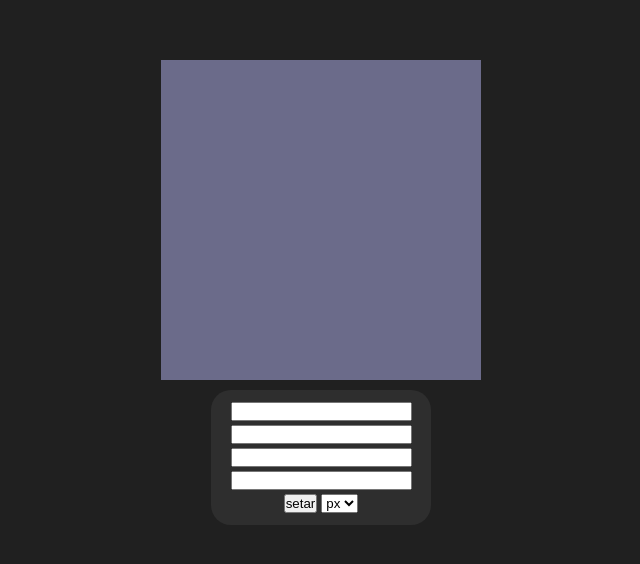
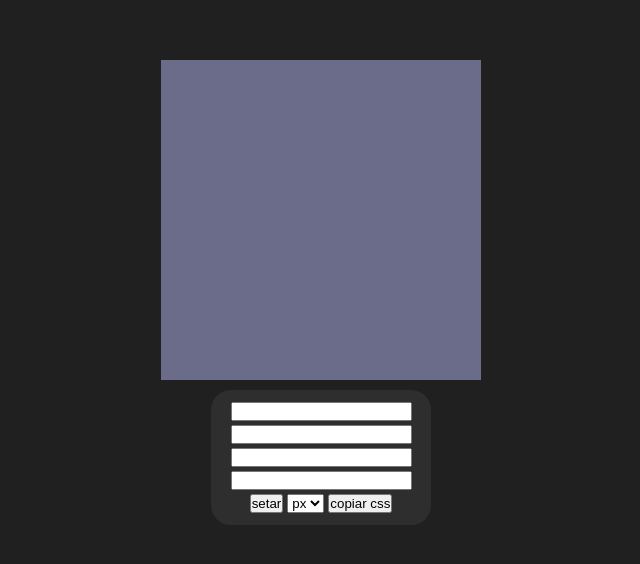
Before and after one commit to ricardomathheus/my-projects-of-app-ideas-repository, a plain HTML site: page Border-Radius-Previewer/index.html in a window 1280 px wide. Shown: the part 140-704 px from the top of the page, without its empty margins (319-959 px from the left). Drawn offline with Linux system fonts and the light colour scheme.

Commit message:
Update index.html

```diff
--- a/Border-Radius-Previewer/index.html
+++ b/Border-Radius-Previewer/index.html
@@ -37,6 +37,8 @@
             background-color: rgb(107, 107, 138);
             margin: auto;
             margin-bottom: 10px;
+
+            border-radius: 0px;
         }
 
         #controls{
@@ -88,6 +90,8 @@
                     <option value="px">px</option>
                     <option value="%">%</option>
                 </select>
+
+                <button onclick="copyCSS()">copiar css</button>
             </div>
         </div>
     </main>
@@ -127,6 +131,10 @@
             }
         }
 
+        //Copiar CSS
+        function copyCSS() {
+            alert( `boder-radios: ${box.style.borderBottomLeftRadius} ${box.style.borderTopLeftRadius} ${box.style.borderTopRightRadius} ${box.style.borderBottomRightRadius};` )
+        }
     </script>
 </body>
 </html>
```
